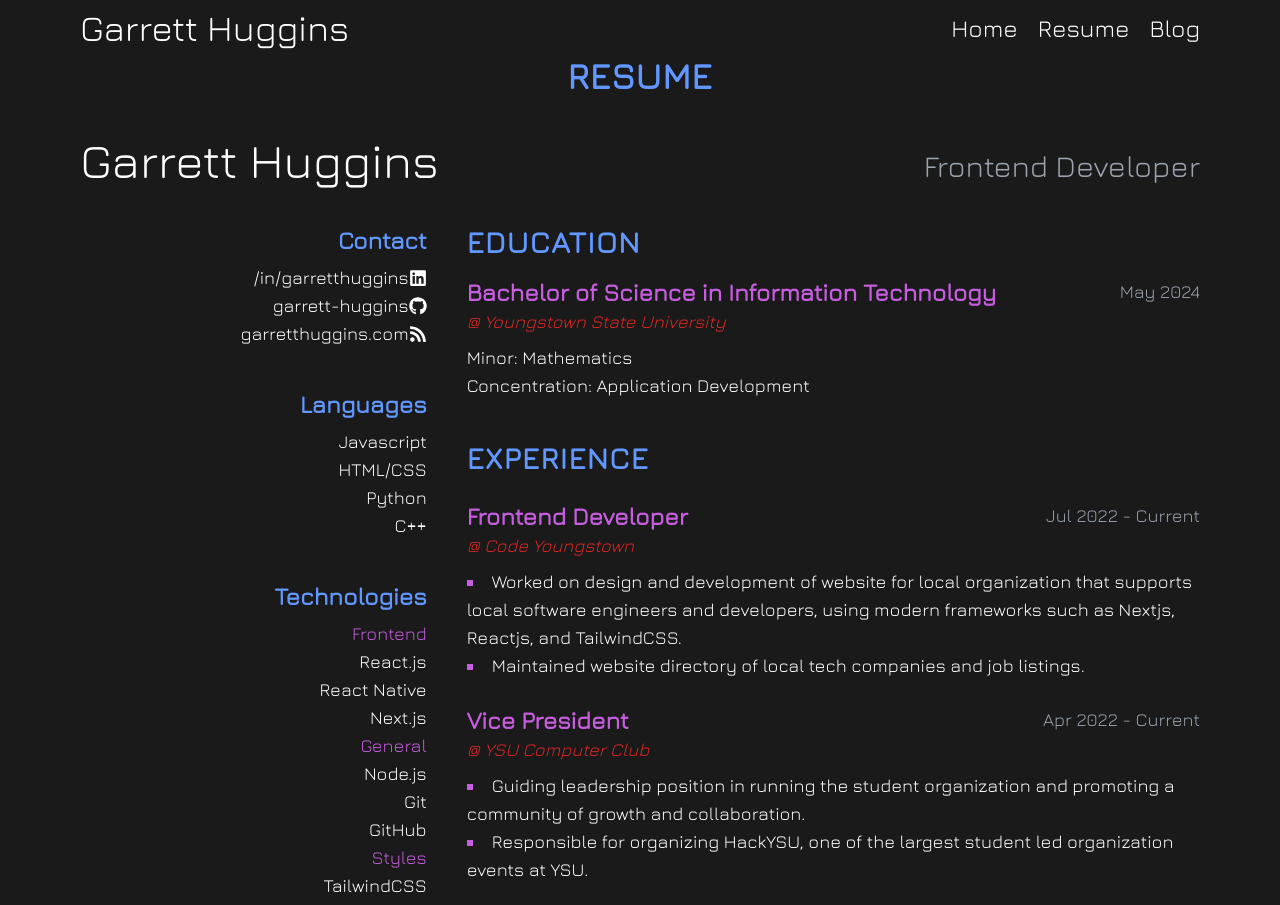
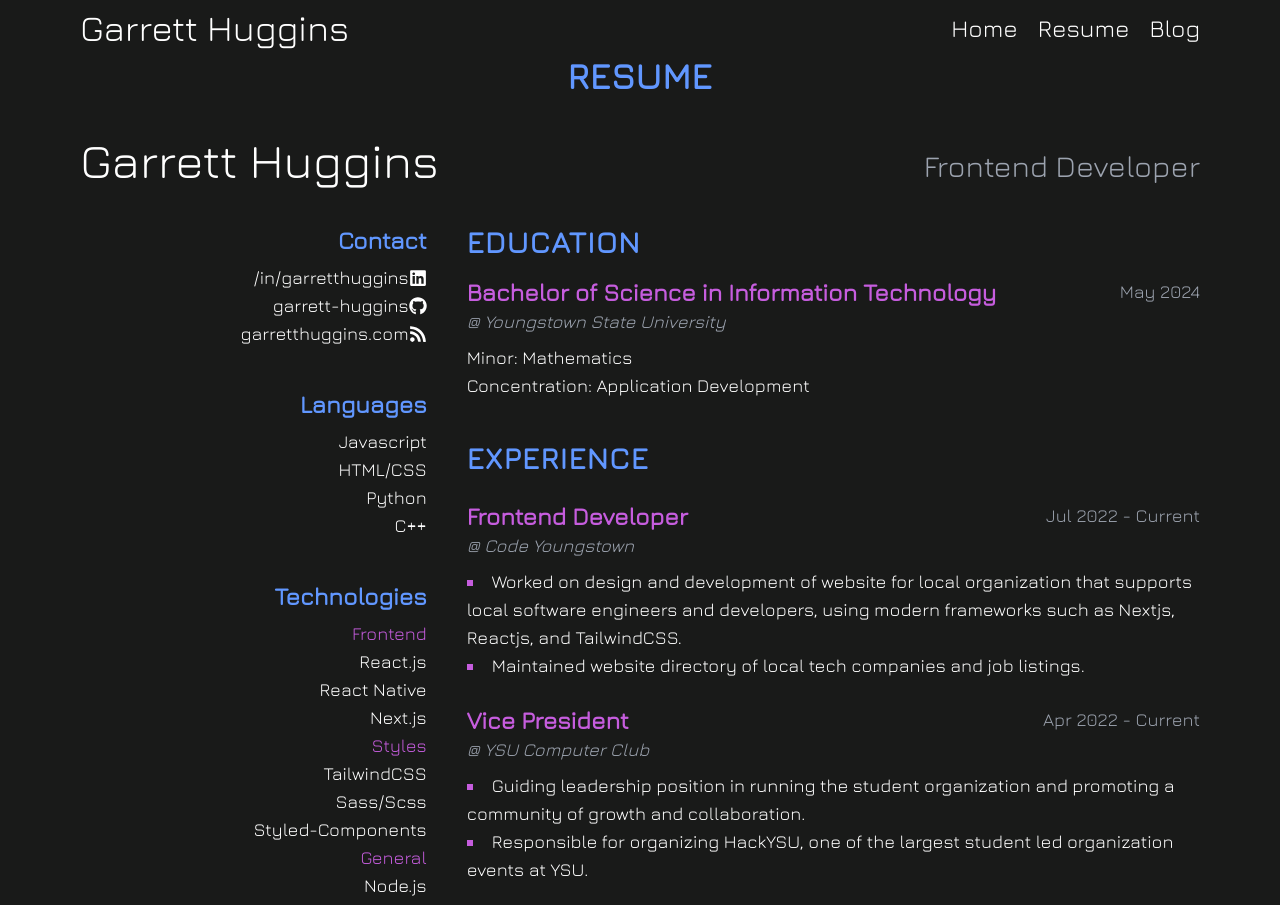
Before and after one commit to garrett-huggins/garretthuggins.com, a Next.js app: page /resume in a window 1280 px wide. Shown: the top 905 px of the page. Built offline with nearby package versions, Linux system fonts and the light colour scheme.

Commit message:
update styles

```diff
--- a/components/Resume/Education.tsx
+++ b/components/Resume/Education.tsx
@@ -15,7 +15,7 @@
           href="https://ysu.edu"
           target="_blank"
           rel="noreferrer"
-          className="italic text-red-600 hover:text-red-400 hover:underline"
+          className="italic text-gray-400 hover:text-gray-300 hover:underline"
         >
           @ Youngstown State University
         </a>
--- a/components/Resume/ExperienceSection.tsx
+++ b/components/Resume/ExperienceSection.tsx
@@ -17,7 +17,7 @@
       </div>
       {company ? (
         <a
-          className="mb-2 italic inline-block text-red-600 hover:text-red-400 hover:underline hover:cursor-pointer"
+          className="mb-2 italic inline-block text-gray-400 hover:text-gray-300 hover:underline hover:cursor-pointer"
           href={companyLink}
           target="_blank"
           rel="noreferrer"
--- a/components/Resume/ResumeTechnologies.tsx
+++ b/components/Resume/ResumeTechnologies.tsx
@@ -4,7 +4,7 @@
       <p className="sm:text-2xl text-xl md:text-right text-center  text-blue-highlight mb-2 font-bold">
         Technologies
       </p>
-      <div className="md:block grid grid-cols-3">
+      <div className="md:block flex flex-wrap justify-between">
         <div>
           <p className="text-purple-highlight">Frontend</p>
           <ul>
@@ -14,20 +14,21 @@
           </ul>
         </div>
         <div>
+          <p className="text-purple-highlight">Styles</p>
+          <ul>
+            <li>TailwindCSS</li>
+            <li>Sass/Scss</li>
+            <li>Styled-Components</li>
+          </ul>
+        </div>
+        <div>
           <p className="text-purple-highlight">General</p>
           <ol>
             <li>Node.js</li>
             <li>Git</li>
             <li>GitHub</li>
+            <li>Linux</li>
           </ol>
-        </div>
-        <div>
-          <p className="text-purple-highlight">Styles</p>
-          <ul>
-            <li>TailwindCSS</li>
-            <li>Sass/Scss</li>
-            <li>Styled Components</li>
-          </ul>
         </div>
       </div>
     </div>
```
